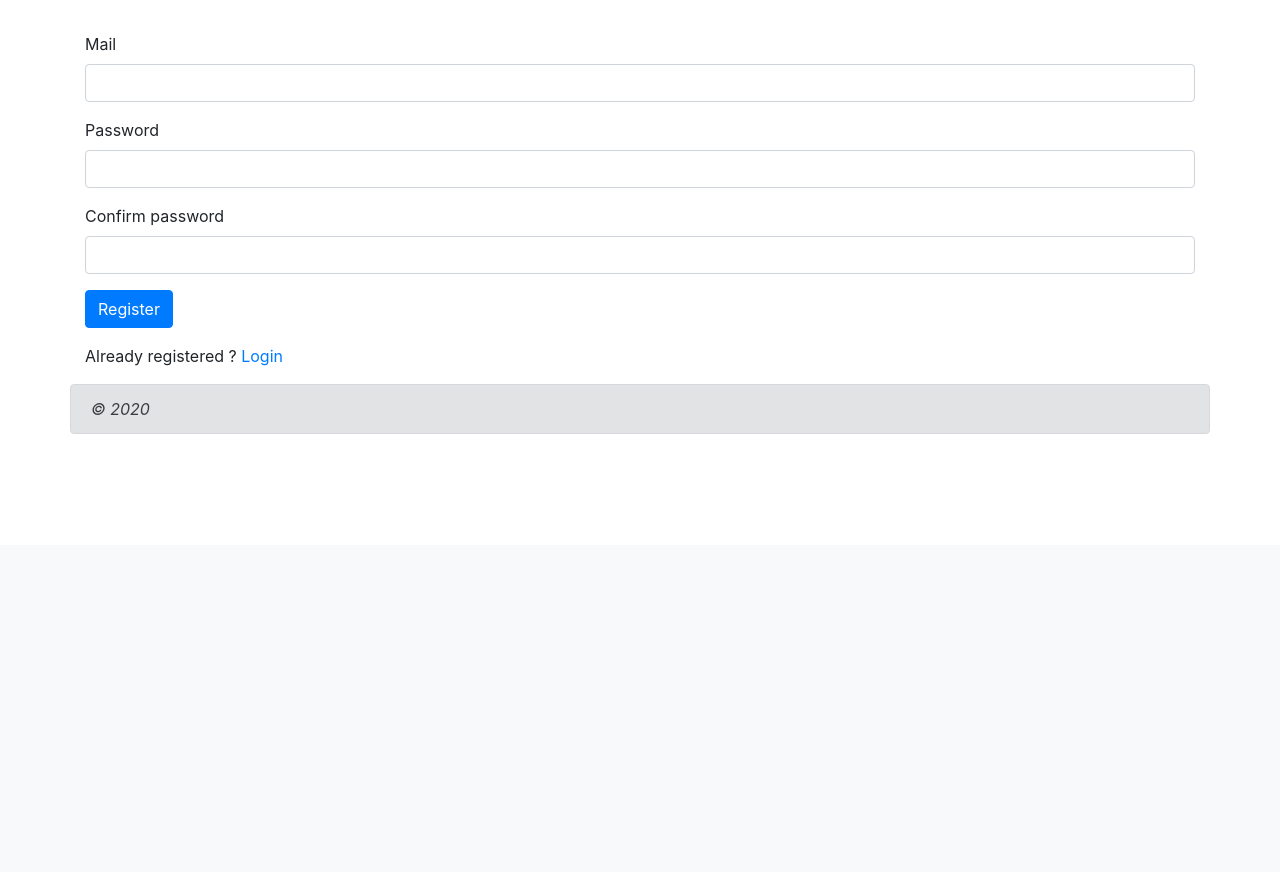
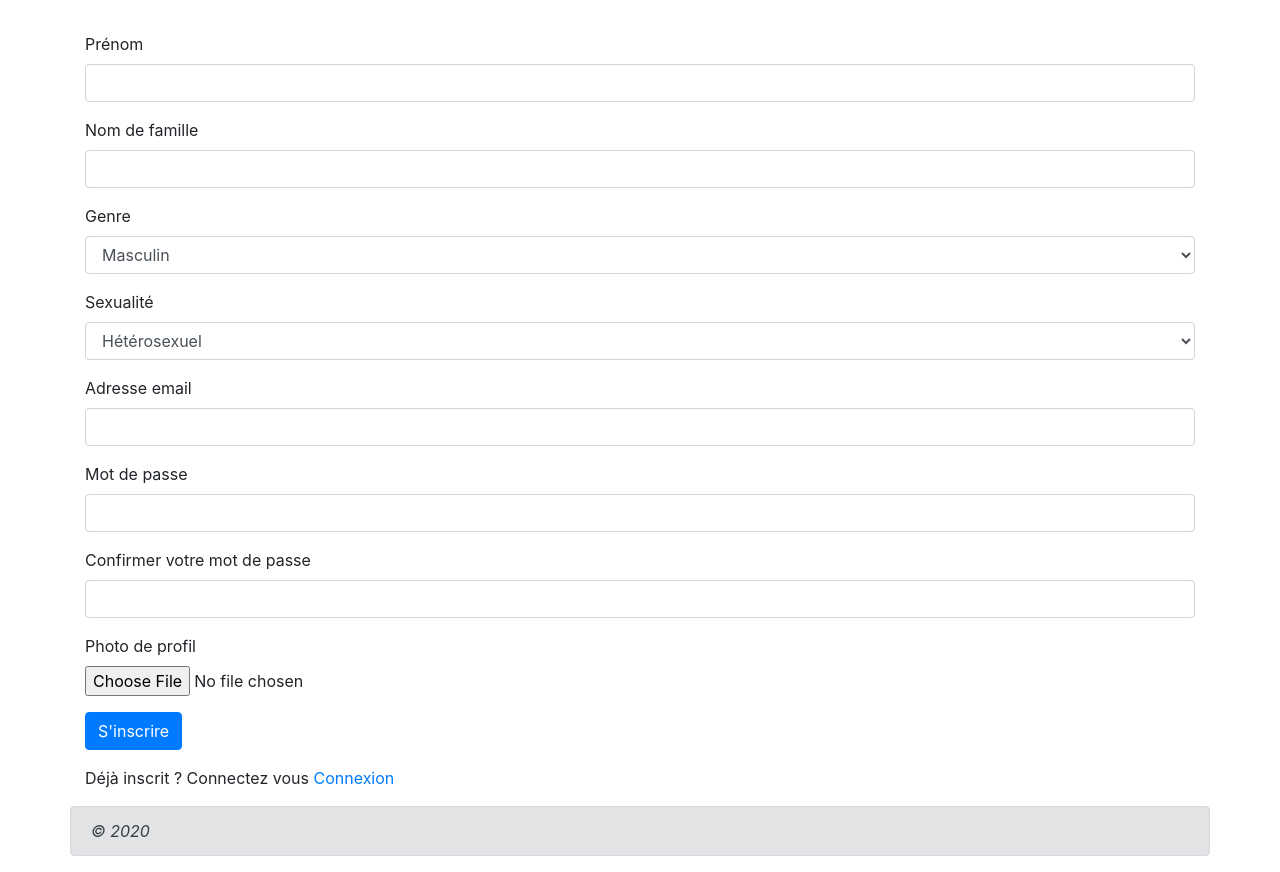
Before and after one commit to paulguillon/rencontrecodeigniter, a CodeIgniter app: page /database/register in a window 1280 px wide. Shown: the part 255-1127 px from the top of the page. Before the commit the page ends 689 px from the top, so only its background shows below. Run offline with CodeIgniter, Linux system fonts and the light colour scheme.

Commit message:
Mise en place du register

```diff
--- a/application/views/home/register.php
+++ b/application/views/home/register.php
@@ -1,16 +1,46 @@
-<form action="">
+<form action="" method="post">
 	<div class="form-group">
-        <label for="userMail">Mail</label>
+		<label for="userFirstName">Prénom</label>
+		<input type="text" name="userFirstName" id="userFirstName" class="form-control">
+	</div>
+	<div class="form-group">
+		<label for="userLastName">Nom de famille</label>
+		<input type="text" name="userLastName" id="userLastName" class="form-control">
+	</div>
+	<div class="form-group">
+		<label for="userGender">Genre</label>
+		<select class="form-control" id="userGender">
+			<option>Masculin</option>
+			<option>Féminin</option>
+			<option>Non-binaire</option>
+			<option>Autre</option>
+		</select>
+	</div>
+	<div class="form-group">
+		<label for="userGender">Sexualité</label>
+		<select class="form-control" id="userSexuality">
+			<option>Hétérosexuel</option>
+			<option>Homosexuel</option>
+			<option>Bisexuel</option>
+			<option>Autre</option>
+		</select>
+	</div>
+	<div class="form-group">
+		<label for="userMail">Adresse email</label>
 		<input type="email" name="userMail" id="userMail" class="form-control">
 	</div>
 	<div class="form-group">
-        <label for="userPassword">Password</label>
+		<label for="userPassword">Mot de passe</label>
 		<input type="password" name="userPassword" id="userPassword" class="form-control">
 	</div>
 	<div class="form-group">
-        <label for="userConfirm">Confirm password</label>
+		<label for="userConfirm">Confirmer votre mot de passe</label>
 		<input type="password" name="userConfirm" id="userConfirm" class="form-control">
 	</div>
-    <input type="submit" value="Register" class="btn btn-primary">
+	<div class="form-group">
+		<label for="userProfilePic">Photo de profil</label>
+		<input type="file" class="form-control-file" id="userProfilePic">
+	</div>
+	<input type="submit" value="S'inscrire" class="btn btn-primary" name="registerButton">
 </form>
-<p>Already registered ? <a href="<?= base_url()?>login">Login</a></p>
+<p>Déjà inscrit ? Connectez vous <a href="<?= base_url()?>login">Connexion</a></p>
```
Also changed, not shown: application/controllers/LoginController.php (+2 -94 lines), application/models/LoginModel.php (added, +95 -0 lines), application/models/Login.php (deleted). Lines whose indentation alone changed are shown as unchanged.
